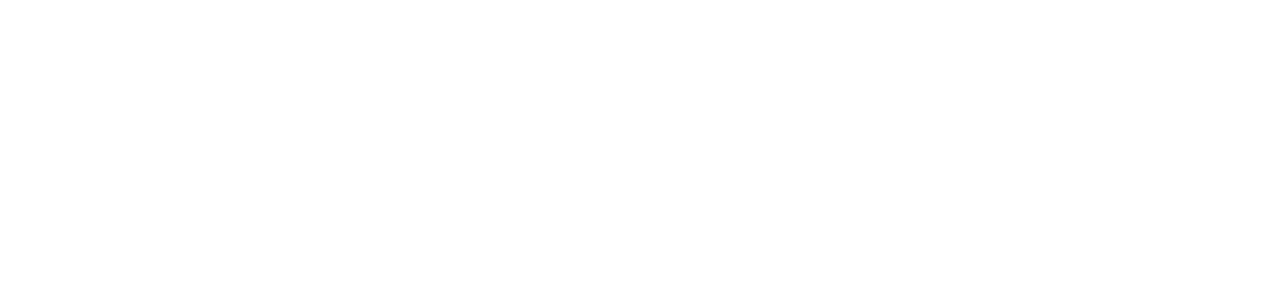
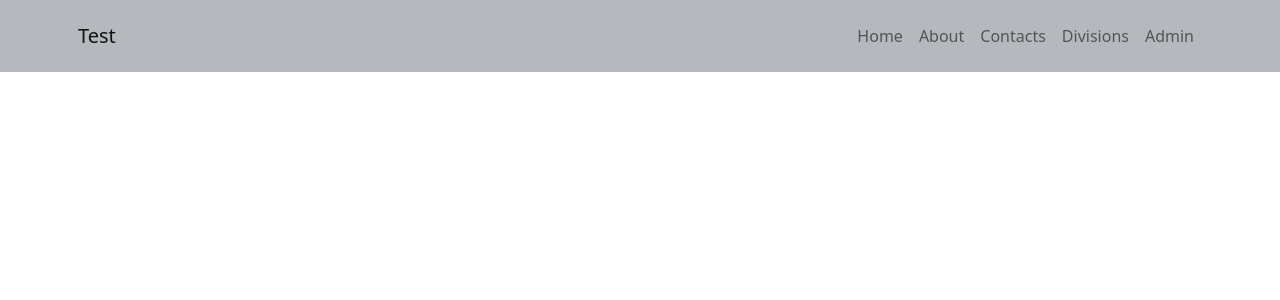
Before and after one commit to omurbekov-azamat/homework-65, a React (Create React App) app: page / in a window 1280 px wide. Shown: the top 300 px of the page. Built offline with nearby package versions, Linux system fonts and the light colour scheme.

Commit message:
commit-3; added axiosApi.ts with link; added component Navbar.tsx;

```diff
--- a/src/App.tsx
+++ b/src/App.tsx
@@ -1,9 +1,13 @@
 import React from 'react';
+import Navbar from "./components/NavBar/Navbar";
 
 function App() {
   return (
-    <div>
-    </div>
+    <>
+      <header>
+        <Navbar/>
+      </header>
+    </>
   );
 }
 
--- /dev/null
+++ b/src/components/NavBar/Navbar.tsx
@@ -0,0 +1,43 @@
+import React from 'react';
+import {NavLink} from "react-router-dom";
+
+const NavBar = () => {
+  return (
+    <nav className="navbar navbar-expand-lg bg-secondary bg-opacity-50">
+      <div className="container p-2">
+        <p className="navbar-brand m-0 me-5">Test</p>
+        <div className="ms-5">
+          <ul className="navbar-nav me-auto mb-2 mb-lg-0">
+            <li className="nav-item">
+              <NavLink to='/home' className="nav-link">
+                Home
+              </NavLink>
+            </li>
+            <li className="nav-item">
+              <NavLink to='/about' className="nav-link">
+                About
+              </NavLink>
+            </li>
+            <li className="nav-item">
+              <NavLink to='/contacts' className="nav-link">
+                Contacts
+              </NavLink>
+            </li>
+            <li className="nav-item">
+              <NavLink to='/divisions' className="nav-link">
+                Divisions
+              </NavLink>
+            </li>
+            <li className="nav-item">
+              <NavLink to='/admin' className="nav-link">
+                Admin
+              </NavLink>
+            </li>
+          </ul>
+        </div>
+      </div>
+    </nav>
+  );
+};
+
+export default NavBar;
```
Also changed, not shown: src/axiosApi.ts (added, +7 -0 lines).
